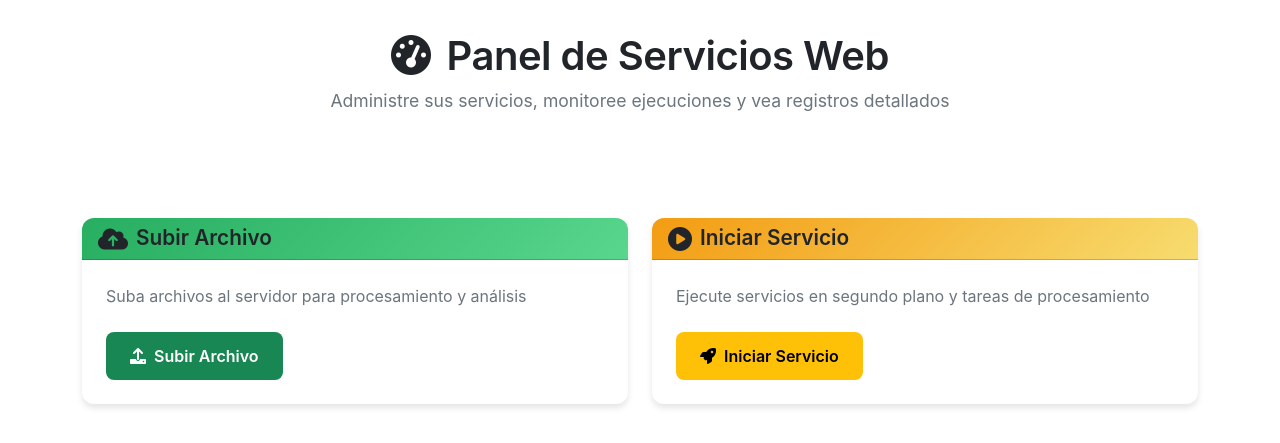
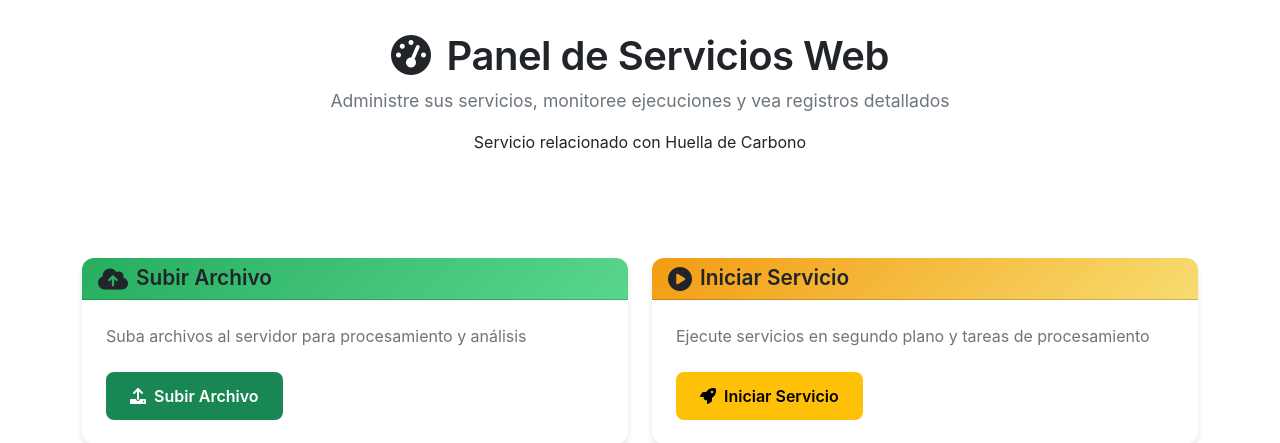
Before and after one commit to AnkS4/orchestrator_web2, a Flask app: page / in a window 1280 px wide. Shown: the part 72-515 px from the top of the page. Run offline with Flask 3, Linux system fonts and the light colour scheme; some libraries are stand-ins or nearby versions.

Commit message:
Add service description

```diff
--- a/app/templates/index.html
+++ b/app/templates/index.html
@@ -273,12 +273,15 @@
         </div>
     </nav>
 
-    <!-- Dashboard Title Section -->
+    <!-- Modified Dashboard Title Section -->
     <div class="dashboard-title">
         <div class="container">
             <div class="text-center">
                 <h1><i class="fas fa-tachometer-alt me-3"></i>Panel de Servicios Web</h1>
                 <p class="dashboard-subtitle">Administre sus servicios, monitoree ejecuciones y vea registros detallados</p>
+
+                <!-- Service Description Element -->
+                <p id="serviceDescription" class="service-description"></p>
             </div>
         </div>
     </div>
@@ -417,6 +420,30 @@
                 default: return 'secondary';
             }
         }
+
+        // Add this function to set service description
+        function setServiceDescription() {
+            const urlParams = new URLSearchParams(window.location.search);
+            const service = urlParams.get('service') || 'service1';
+            const descriptionElement = document.getElementById('serviceDescription');
+
+            switch(service) {
+                case 'service1':
+                    descriptionElement.textContent = 'Servicio relacionado con Huella de Carbono';
+                    break;
+                case 'service2':
+                    descriptionElement.textContent = 'Servicio relacionado con interpolaciones meteorológicas';
+                    break;
+                case 'service3':
+                    descriptionElement.textContent = 'Servicio que convierte archivos subidos al formato agrixels';
+                    break;
+                default:
+                    descriptionElement.textContent = 'Servicio relacionado con Huella de Carbono';
+            }
+        }
+
+        // Call the function when page loads
+        document.addEventListener('DOMContentLoaded', setServiceDescription);
 
         // Upload Form Handler - Modified to handle filename display
         document.getElementById('uploadForm').addEventListener('submit', async (e) => {
```
